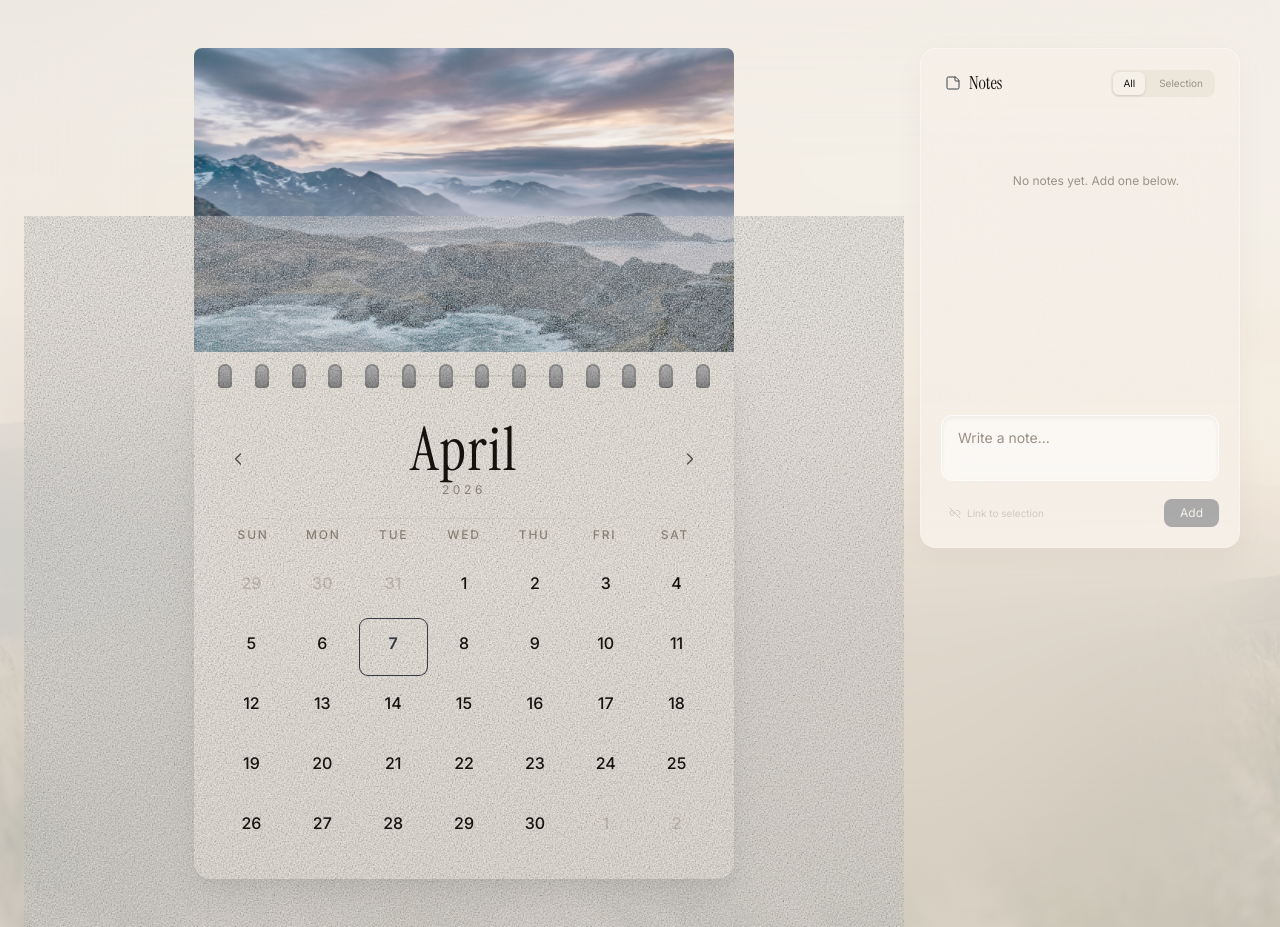
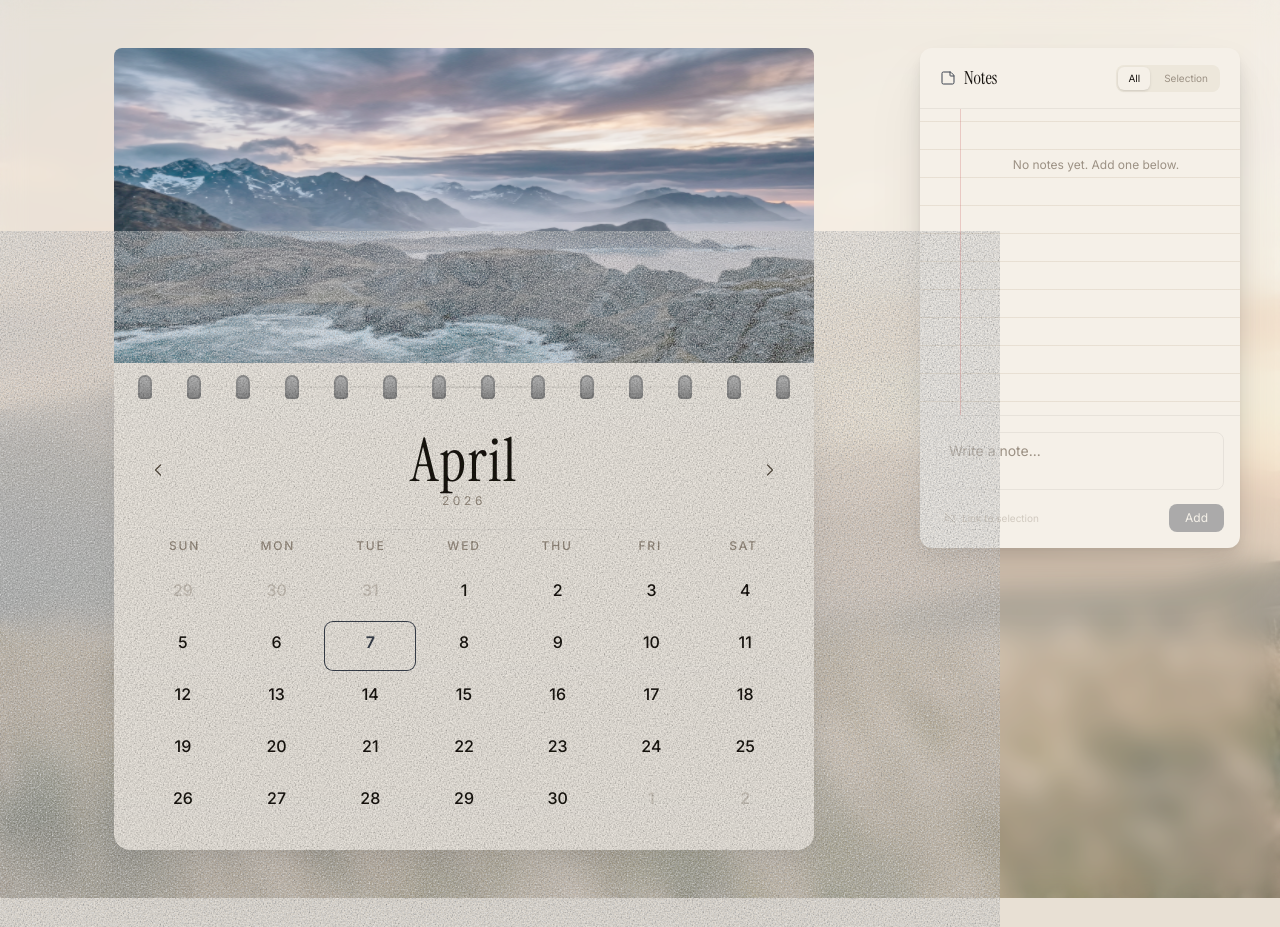
Before and after one commit to navdeep-r/tuf_task, a Next.js app: page / in a window 1280 px wide. After the commit the page ends 898 px from the top, so only its background shows below. Built offline with nearby package versions, Linux system fonts and the light colour scheme.

Commit message:
feat: implement calendar UI components with Three.js parallax and interactive day cells

```diff
--- a/src/app/globals.css
+++ b/src/app/globals.css
@@ -82,7 +82,7 @@ body {
    ───────────────────────────────────────────── */
 .paper-texture {
   background:
-    linear-gradient(180deg, rgba(255,255,255,0.08) 0%, transparent 40%, rgba(0,0,0,0.03) 100%),
+    linear-gradient(180deg, rgba(255, 255, 255, 0.08) 0%, transparent 20%, rgba(0, 0, 0, 0.01) 100%),
     var(--paper-bg);
   filter: url(#paper-noise);
   position: relative;
--- a/src/app/page.tsx
+++ b/src/app/page.tsx
@@ -11,11 +11,11 @@ export default function Home() {
     <main className="relative flex-1 min-h-screen">
       {/* Subtle Blissful Background Image */}
       <div
-        className="absolute inset-0 z-0 bg-cover bg-center bg-no-repeat opacity-40"
+        className="absolute inset-0 z-0 bg-cover bg-center bg-no-repeat opacity-80"
         style={{ backgroundImage: "url('/bg-landscape.png')" }}
       />
-      {/* Background washing overlay to keep the calendar popping and readable */}
-      <div className="absolute inset-0 z-0 bg-white/30 backdrop-blur-[60px]" />
+      {/* Background washing overlay to keep the calendar reading well without destroying the image */}
+      <div className="absolute inset-0 z-0 bg-[var(--background)]/20 backdrop-blur-md" />
 
       {/* Content wrapper */}
       <div className="relative z-10 w-full h-full">
--- a/src/components/calendar/CalendarCard.tsx
+++ b/src/components/calendar/CalendarCard.tsx
@@ -51,7 +51,7 @@ export function CalendarCard({
   const monthKey = format(currentMonth, "yyyy-MM");
 
   return (
-    <div className="w-full max-w-[540px] mx-auto">
+    <div className="w-full max-w-[700px] mx-auto">
       {/* Hero image with parallax */}
       <motion.div variants={heroVariants}>
         <HeroParallax
--- a/src/components/calendar/DayCell.tsx
+++ b/src/components/calendar/DayCell.tsx
@@ -48,7 +48,7 @@ export const DayCell = memo(function DayCell({
       className={cn(
         // Base styles — 44px min hit target for mobile
         "relative flex flex-col items-center justify-center",
-        "min-h-[44px] min-w-[44px] h-12 md:h-14",
+        "min-h-[44px] min-w-[44px] h-11 md:h-12",
         "rounded-lg text-sm md:text-base font-medium",
         "transition-colors duration-150 cursor-pointer select-none",
         "day-lift",
--- a/src/components/calendar/HeroParallax.tsx
+++ b/src/components/calendar/HeroParallax.tsx
@@ -138,7 +138,7 @@ export function HeroParallax({ imageSrc, onColorExtracted }: HeroParallaxProps)
     <div
       ref={mountRef}
       className="w-full relative overflow-hidden rounded-t-lg bg-[var(--paper-bg-dark)]"
-      style={{ aspectRatio: "16/9" }}
+      style={{ aspectRatio: "20/9" }}
       aria-hidden="true"
     />
   );
--- a/src/components/notes/NoteItem.tsx
+++ b/src/components/notes/NoteItem.tsx
@@ -28,23 +28,17 @@ export function NoteItem({ note, onDelete }: NoteItemProps) {
       ? format(note.date, "MMM d")
       : null;
 
-  // Stable pseudo-random rotation based on the note ID
-  const hash = note.id.split('').reduce((acc, char) => acc + char.charCodeAt(0), 0);
-  const rotationClass = hash % 2 === 0 ? '-rotate-1' : 'rotate-1';
-
   return (
     <motion.div
       layout
-      initial={{ opacity: 0, y: 8, rotate: 0 }}
+      initial={{ opacity: 0, y: 8 }}
       animate={{ opacity: 1, y: 0 }}
       exit={{ opacity: 0, x: -20 }}
       transition={{ duration: 0.25 }}
-      className={`group relative mx-4 mb-3 p-3.5 pl-4
-                  bg-white/60 backdrop-blur-md rounded-xl shadow-sm border border-white/40
-                  ${rotationClass} hover:rotate-0 transition-transform duration-300`}
+      className="group relative px-5 py-3 pl-12 border-b border-[var(--ruled-line)]"
     >
       {/* Note text */}
-      <p className="text-[13px] md:text-sm text-[var(--text-primary)] leading-relaxed whitespace-pre-wrap">
+      <p className="text-sm text-[var(--text-primary)] leading-relaxed whitespace-pre-wrap">
         {note.text}
       </p>
 
--- a/src/components/notes/NotesDrawer.tsx
+++ b/src/components/notes/NotesDrawer.tsx
@@ -87,8 +87,8 @@ export function NotesDrawer({
   return (
     <motion.div
       className="lg:hidden fixed bottom-0 left-0 right-0 z-30
-                 rounded-t-3xl bg-[var(--paper-bg)]/80 backdrop-blur-3xl shadow-[0_-8px_32px_rgba(0,0,0,0.08)]
-                 border-t border-white/40 flex flex-col overflow-hidden"
+                 rounded-t-2xl bg-[var(--paper-bg)] calendar-shadow
+                 flex flex-col overflow-hidden"
       animate={{ height: SNAP_HEIGHTS[snap] }}
       transition={{ type: "spring", damping: 30, stiffness: 300 }}
       id="notes-drawer"
@@ -113,7 +113,7 @@ export function NotesDrawer({
       </motion.div>
 
       {/* Header */}
-      <div className="flex items-center justify-between px-6 pb-4">
+      <div className="flex items-center justify-between px-5 pb-3 border-b border-[var(--paper-border)]">
         <div className="flex items-center gap-2">
           <StickyNote size={14} className="text-[var(--accent-color)]" strokeWidth={1.5} />
           <h3
@@ -132,14 +132,13 @@ export function NotesDrawer({
       {snap !== "collapsed" && (
         <>
           {/* Notes list */}
-          <div className="flex-1 overflow-y-auto custom-scrollbar linen-texture py-2 relative">
-            <div className="absolute inset-0 bg-gradient-to-b from-[var(--paper-bg)]/40 to-transparent pointer-events-none h-8 z-10" />
+          <div className="flex-1 overflow-y-auto custom-scrollbar ruled-paper">
             <AnimatePresence>
               {notes.length === 0 ? (
                 <motion.p
                   initial={{ opacity: 0 }}
                   animate={{ opacity: 1 }}
-                  className="text-center text-[var(--text-muted)] text-xs py-8 px-4"
+                  className="text-center text-[var(--text-muted)] text-xs py-8 px-4 pl-12"
                 >
                   No notes yet. Add one below.
                 </motion.p>
@@ -154,19 +153,17 @@ export function NotesDrawer({
           {/* Add note form */}
           <form
             onSubmit={handleSubmit}
-            className="p-5 pt-3 space-y-3 bg-gradient-to-t from-[var(--paper-bg)]/80 to-transparent"
+            className="border-t border-[var(--paper-border)] p-4 space-y-2"
           >
             <textarea
               value={text}
               onChange={(e) => setText(e.target.value)}
               placeholder="Write a note..."
               rows={2}
-              className="w-full resize-none text-[13px] md:text-sm bg-white/50 backdrop-blur-sm
-                         border border-white/50 shadow-inner
-                         rounded-xl px-4 py-3 text-[var(--text-primary)]
+              className="w-full resize-none text-sm bg-transparent border border-[var(--paper-border)]
+                         rounded-lg px-3 py-2 text-[var(--text-primary)]
                          placeholder:text-[var(--text-muted)]
-                         focus:outline-none focus:bg-white/80 focus:ring-1 focus:ring-[var(--accent-color)]/30
-                         transition-all duration-200"
+                         focus:outline-none focus:ring-1 focus:ring-[var(--accent-color)]"
               id="drawer-note-textarea"
             />
             <div className="flex items-center justify-between">
--- a/src/components/notes/NotesSidebar.tsx
+++ b/src/components/notes/NotesSidebar.tsx
@@ -67,12 +67,12 @@ export function NotesSidebar({
     <motion.aside
       variants={sidebarVariants}
       className="hidden lg:flex flex-col w-[var(--sidebar-width)] min-h-[500px]
-                 rounded-2xl overflow-hidden shadow-[0_8px_32px_rgba(0,0,0,0.04)]
-                 bg-[var(--paper-bg)]/70 backdrop-blur-2xl border border-white/40"
+                 rounded-xl overflow-hidden calendar-shadow
+                 bg-[var(--paper-bg)]"
       id="notes-sidebar"
     >
       {/* Header */}
-      <div className="flex items-center justify-between px-6 py-5">
+      <div className="flex items-center justify-between px-5 py-4 border-b border-[var(--paper-border)]">
         <div className="flex items-center gap-2">
           <StickyNote size={16} className="text-[var(--accent-color)]" strokeWidth={1.5} />
           <h3
@@ -112,8 +112,7 @@ export function NotesSidebar({
       </div>
 
       {/* Notes list */}
-      <div className="flex-1 overflow-y-auto custom-scrollbar linen-texture py-2 relative">
-        <div className="absolute inset-0 bg-gradient-to-b from-[var(--paper-bg)]/40 to-transparent pointer-events-none h-8 z-10" />
+      <div className="flex-1 overflow-y-auto custom-scrollbar ruled-paper">
         <AnimatePresence>
           {filteredNotes.length === 0 ? (
             <motion.p
@@ -136,19 +135,18 @@ export function NotesSidebar({
       {/* Add note form */}
       <form
         onSubmit={handleSubmit}
-        className="p-5 pt-3 space-y-3 bg-gradient-to-t from-[var(--paper-bg)]/80 to-transparent"
+        className="border-t border-[var(--paper-border)] p-4 space-y-2"
       >
         <textarea
           value={text}
           onChange={(e) => setText(e.target.value)}
           placeholder="Write a note..."
           rows={2}
-          className="w-full resize-none text-[13px] md:text-sm bg-white/50 backdrop-blur-sm
-                     border border-white/50 shadow-inner
-                     rounded-xl px-4 py-3 text-[var(--text-primary)]
+          className="w-full resize-none text-sm bg-transparent border border-[var(--paper-border)]
+                     rounded-lg px-3 py-2 text-[var(--text-primary)]
                      placeholder:text-[var(--text-muted)]
-                     focus:outline-none focus:bg-white/80 focus:ring-1 focus:ring-[var(--accent-color)]/30
-                     transition-all duration-200"
+                     focus:outline-none focus:ring-1 focus:ring-[var(--accent-color)]
+                     transition-shadow duration-150"
           id="note-textarea"
         />
         <div className="flex items-center justify-between">
```
